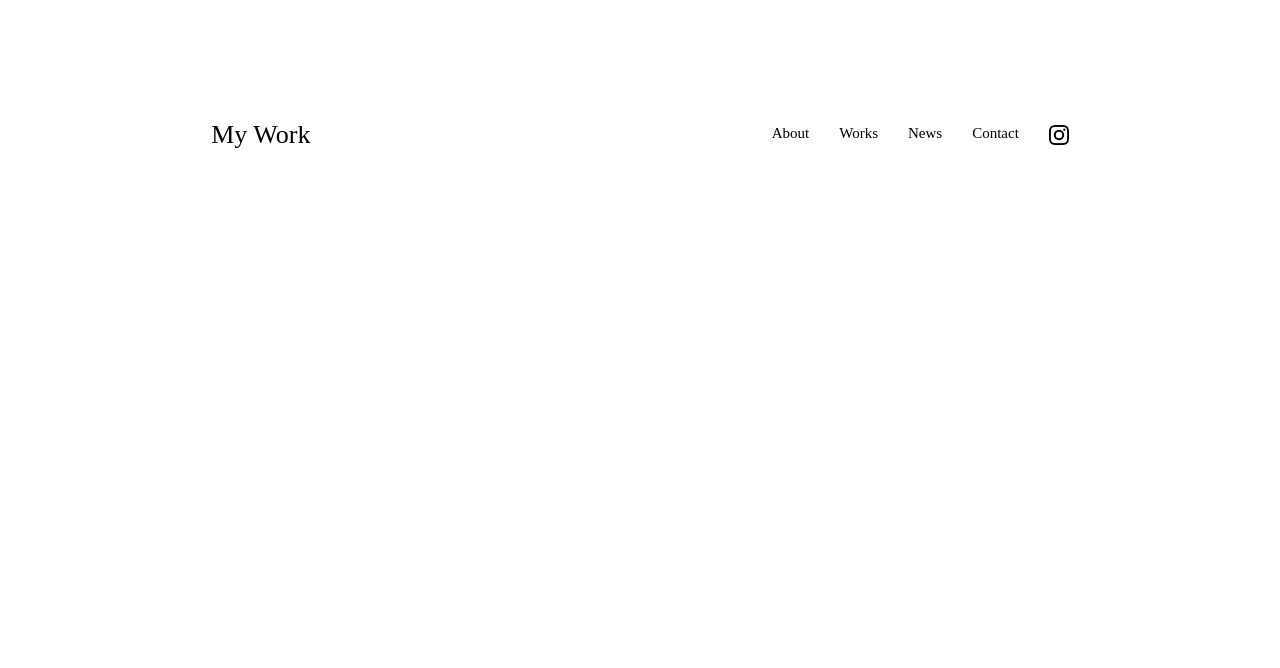
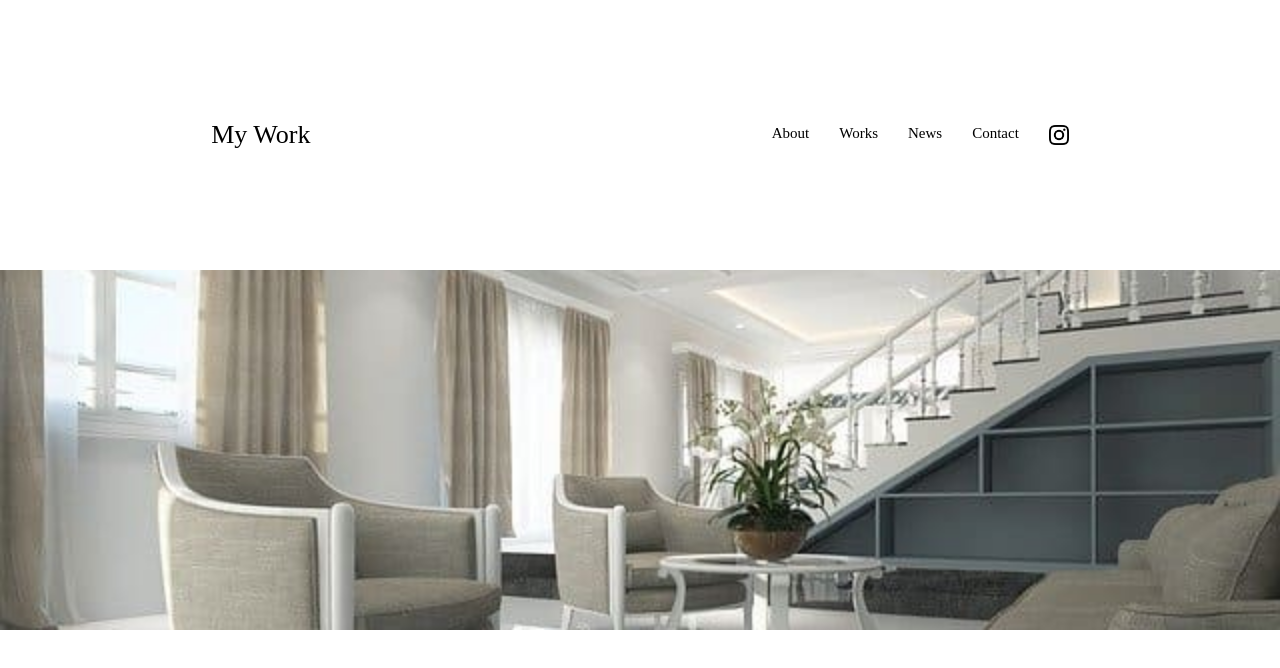
Before and after one commit to kt3658/codestep-profile, a plain HTML site: page index.html in a window 1280 px wide. Drawn offline with Linux system fonts and the light colour scheme; some packages are replaced by stand-ins of ours.

Commit message:
main visual完了

```diff
--- a/css/style.css
+++ b/css/style.css
@@ -14,7 +14,7 @@ img {
 
 .wrapper {
   max-width: 960px;
-  margin: 0 auto 100px auto;
+  margin: 0 auto 80px auto;
   padding: 0 4%;
 
 }
@@ -53,3 +53,15 @@ img {
 #header li img.icon {
   width: 20px;
 }
+
+/* main visual */
+.main-visual {
+  margin-top: -80px;
+}
+
+.main-image {
+  width: 100%;
+  height: 360px;
+  max-width: 1920px;
+  object-fit: cover;
+}
--- a/index.html
+++ b/index.html
@@ -28,6 +28,9 @@
     </nav>
   </header>
   <main>
+    <div class="main-visual">
+      <img class="main-image" src="./img/code-step-img.jpg">
+    </div>
 
   </main>
 </body>
```
Also changed, not shown: img/code-step-img.jpg (added), 1 other file.
